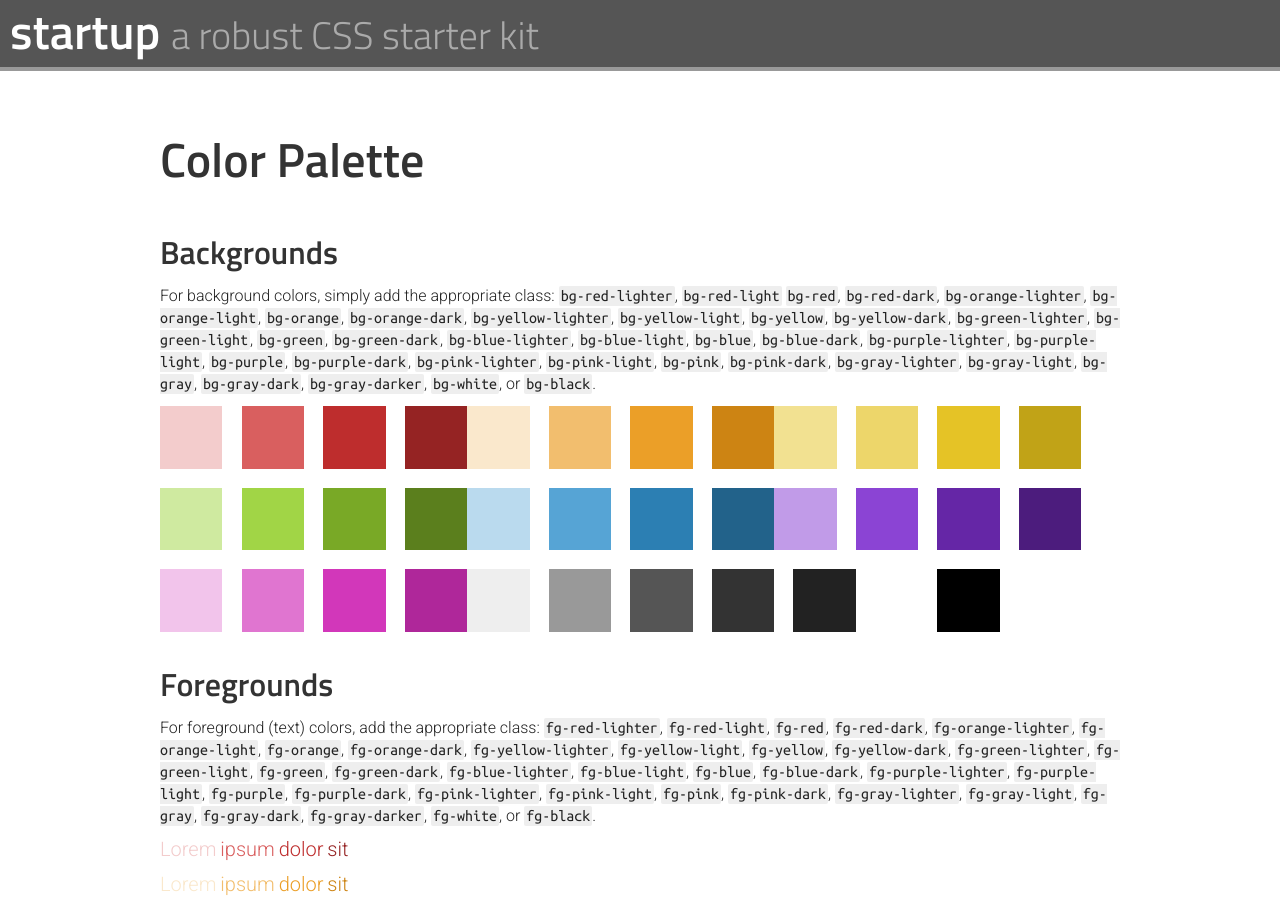
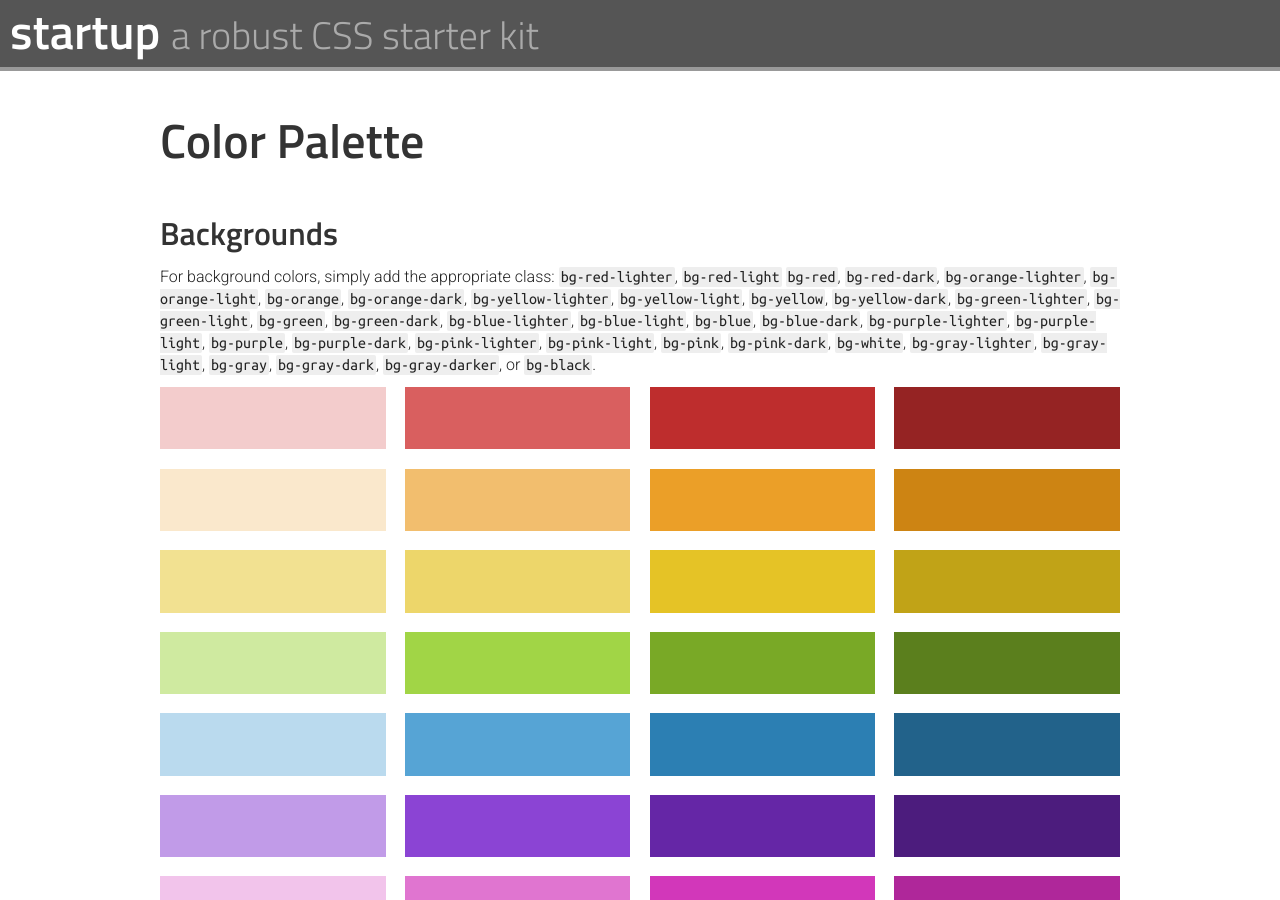
Before and after one commit to mjswensen/startup, a Jekyll site: the page built from docs/_posts/2013-05-29-color-pallette.html, in a window 1280 px wide and 900 px high. Built offline with Jekyll 4.4.1, drawn with Linux system fonts in a browser that asks for light colours.

Commit message:
Quick fix on the color docs.

```diff
--- a/docs/_posts/2013-05-29-color-pallette.html
+++ b/docs/_posts/2013-05-29-color-pallette.html
@@ -3,7 +3,6 @@ layout: default
 headerColor: none
 ---
 <div class="fixed">
-  <div class="grid-container">
   <div class="page-heading">
     <h1><a id="colors"></a>Color Palette</h1>
   </div>
@@ -37,66 +36,49 @@ headerColor: none
     <code>bg-pink-light</code>,
     <code>bg-pink</code>,
     <code>bg-pink-dark</code>,
+    <code>bg-white</code>,
     <code>bg-gray-lighter</code>,
     <code>bg-gray-light</code>,
     <code>bg-gray</code>,
     <code>bg-gray-dark</code>,
-      <code>bg-gray-darker</code>,
-      <code>bg-white</code>, or
+    <code>bg-gray-darker</code>, or
     <code>bg-black</code>.
   </p>
-    <div>
-      <div class="col-1 row-1 bg-red-lighter">&nbsp;</div>
-      <div class="col-1 row-1 bg-red-light">&nbsp;</div>
-      <div class="col-1 row-1 bg-red">&nbsp;</div>
-      <div class="col-1 row-1 bg-red-dark">&nbsp;</div>
-    </div>
-    <div>
-      <div class="col-1 row-1 bg-orange-lighter">&nbsp;</div>
-      <div class="col-1 row-1 bg-orange-light">&nbsp;</div>
-      <div class="col-1 row-1 bg-orange">&nbsp;</div>
-      <div class="col-1 row-1 bg-orange-dark">&nbsp;</div>
-    </div>
-    <div>
-      <div class="col-1 row-1 bg-yellow-lighter">&nbsp;</div>
-      <div class="col-1 row-1 bg-yellow-light">&nbsp;</div>
-      <div class="col-1 row-1 bg-yellow">&nbsp;</div>
-      <div class="col-1 row-1 bg-yellow-dark">&nbsp;</div>
-    </div>
-    <div>
-      <div class="col-1 row-1 bg-green-lighter">&nbsp;</div>
-      <div class="col-1 row-1 bg-green-light">&nbsp;</div>
-      <div class="col-1 row-1 bg-green">&nbsp;</div>
-      <div class="col-1 row-1 bg-green-dark">&nbsp;</div>
-    </div>
-    <div>
-      <div class="col-1 row-1 bg-blue-lighter">&nbsp;</div>
-      <div class="col-1 row-1 bg-blue-light">&nbsp;</div>
-      <div class="col-1 row-1 bg-blue">&nbsp;</div>
-      <div class="col-1 row-1 bg-blue-dark">&nbsp;</div>
-    </div>
-    <div>
-      <div class="col-1 row-1 bg-purple-lighter">&nbsp;</div>
-      <div class="col-1 row-1 bg-purple-light">&nbsp;</div>
-      <div class="col-1 row-1 bg-purple">&nbsp;</div>
-      <div class="col-1 row-1 bg-purple-dark">&nbsp;</div>
-    </div>
-    <div>
-      <div class="col-1 row-1 bg-pink-lighter">&nbsp;</div>
-      <div class="col-1 row-1 bg-pink-light">&nbsp;</div>
-      <div class="col-1 row-1 bg-pink">&nbsp;</div>
-      <div class="col-1 row-1 bg-pink-dark">&nbsp;</div>
-    </div>
-    <div>
-      <div class="col-1 row-1 bg-gray-lighter">&nbsp;</div>
-      <div class="col-1 row-1 bg-gray-light">&nbsp;</div>
-      <div class="col-1 row-1 bg-gray">&nbsp;</div>
-      <div class="col-1 row-1 bg-gray-dark">&nbsp;</div>
-      <div class="col-1 row-1 bg-gray-darker">&nbsp;</div>
-    </div>
   <div class="grid-container">
-      <div class="col-1 row-1 bg-white">&nbsp;</div>
-      <div class="col-1 row-1 bg-black">&nbsp;</div>
+    <div class="col-3 row-1 bg-red-lighter">&nbsp;</div>
+    <div class="col-3 row-1 bg-red-light">&nbsp;</div>
+    <div class="col-3 row-1 bg-red">&nbsp;</div>
+    <div class="col-3 last-col row-1 bg-red-dark">&nbsp;</div>
+    <div class="col-3 row-1 bg-orange-lighter">&nbsp;</div>
+    <div class="col-3 row-1 bg-orange-light">&nbsp;</div>
+    <div class="col-3 row-1 bg-orange">&nbsp;</div>
+    <div class="col-3 last-col row-1 bg-orange-dark">&nbsp;</div>
+    <div class="col-3 row-1 bg-yellow-lighter">&nbsp;</div>
+    <div class="col-3 row-1 bg-yellow-light">&nbsp;</div>
+    <div class="col-3 row-1 bg-yellow">&nbsp;</div>
+    <div class="col-3 last-col row-1 bg-yellow-dark">&nbsp;</div>
+    <div class="col-3 row-1 bg-green-lighter">&nbsp;</div>
+    <div class="col-3 row-1 bg-green-light">&nbsp;</div>
+    <div class="col-3 row-1 bg-green">&nbsp;</div>
+    <div class="col-3 last-col row-1 bg-green-dark">&nbsp;</div>
+    <div class="col-3 row-1 bg-blue-lighter">&nbsp;</div>
+    <div class="col-3 row-1 bg-blue-light">&nbsp;</div>
+    <div class="col-3 row-1 bg-blue">&nbsp;</div>
+    <div class="col-3 last-col row-1 bg-blue-dark">&nbsp;</div>
+    <div class="col-3 row-1 bg-purple-lighter">&nbsp;</div>
+    <div class="col-3 row-1 bg-purple-light">&nbsp;</div>
+    <div class="col-3 row-1 bg-purple">&nbsp;</div>
+    <div class="col-3 last-col row-1 bg-purple-dark">&nbsp;</div>
+    <div class="col-3 row-1 bg-pink-lighter">&nbsp;</div>
+    <div class="col-3 row-1 bg-pink-light">&nbsp;</div>
+    <div class="col-3 row-1 bg-pink">&nbsp;</div>
+    <div class="col-3 last-col row-1 bg-pink-dark">&nbsp;</div>
+    <div class="col-2 row-1 bg-gray-lighter">&nbsp;</div>
+    <div class="col-2 row-1 bg-gray-light">&nbsp;</div>
+    <div class="col-2 row-1 bg-gray">&nbsp;</div>
+    <div class="col-2 row-1 bg-gray-dark">&nbsp;</div>
+    <div class="col-2 row-1 bg-gray-darker">&nbsp;</div>
+    <div class="col-2 last-col row-1 bg-black">&nbsp;</div>
   </div>
   <h2>Foregrounds</h2>
   <p>For foreground (text) colors, add the appropriate class:
@@ -203,4 +185,3 @@ headerColor: none
 {% endhighlight %}
   </div>
 </div>
-</div>
```
Lines whose indentation alone changed are shown as unchanged.
